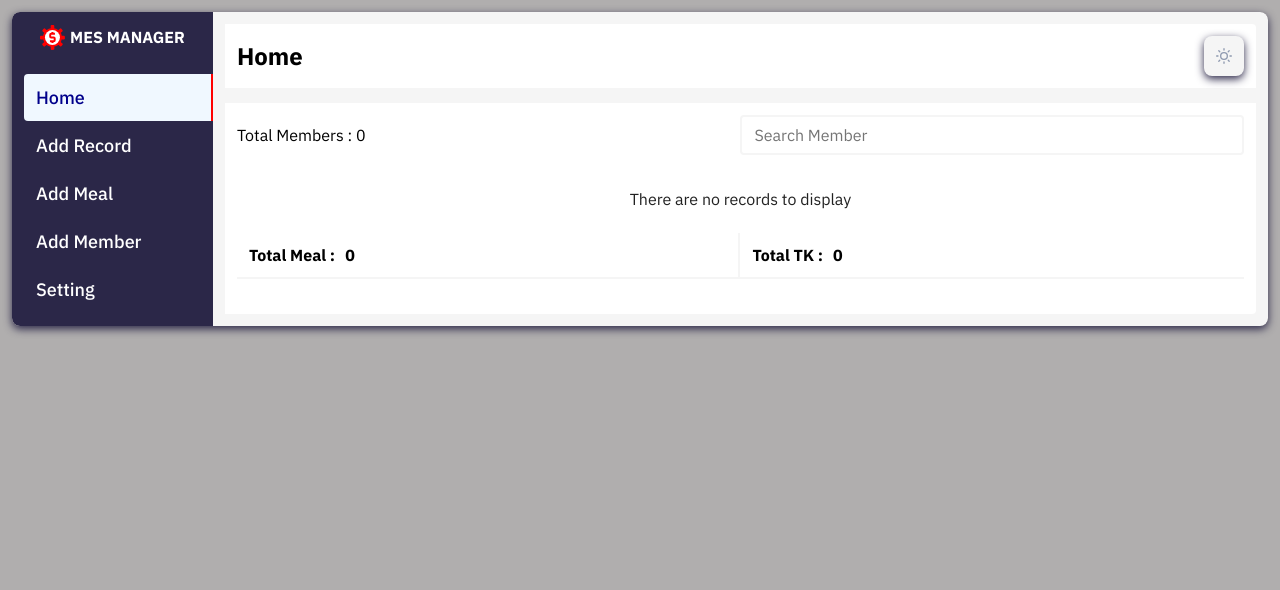
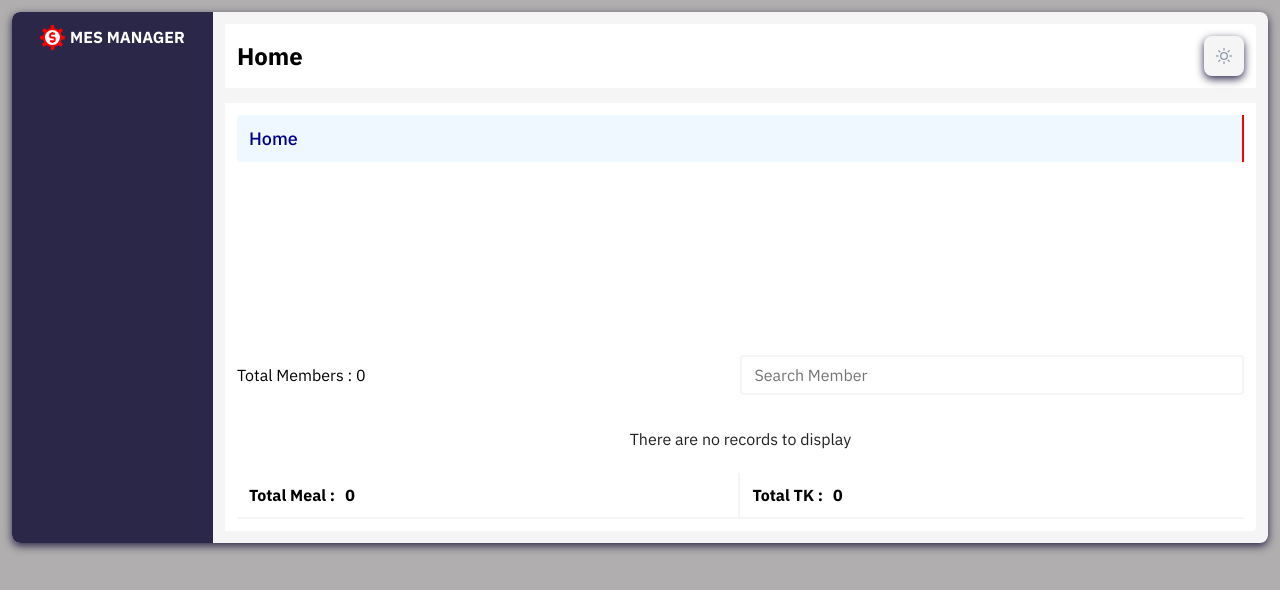
Before and after one commit to RahatSheikhLeon/cost-analysis-in-react, a React (Vite) app: page / in a window 1280 px wide. Shown: the top 590 px of the page. Built offline with nearby package versions, Linux system fonts and the light colour scheme.

Commit message:
add router

```diff
--- a/package.json
+++ b/package.json
@@ -12,7 +12,8 @@
   "dependencies": {
     "react": "^19.0.0",
     "react-data-table-component": "^7.7.0",
-    "react-dom": "^19.0.0"
+    "react-dom": "^19.0.0",
+    "react-router-dom": "^6.30.1"
   },
   "devDependencies": {
     "@eslint/js": "^9.19.0",
--- a/src/App.jsx
+++ b/src/App.jsx
@@ -1,9 +1,19 @@
-import { useState } from 'react';
+import React from 'react';
+import { useState, useEffect  } from 'react';
 import './App.css'
 import { FeatureListItem } from './FeatureListItem'
-import { TabContent } from './TabContent';
+// import { TabContent } from './TabContent';
 import { UiMoodChange } from './UiMoodChange';
 import applogo from '../public/logo2.svg';
+import { Home } from "./Home";
+import { AddRecord } from "./AddRecord";
+import { AddMeal } from "./AddMeal";
+import { AddMember } from "./AddMember";
+import { Setting } from "./Setting";
+
+
+
+import { createBrowserRouter, RouterProvider } from 'react-router-dom';
 
 export default function App() {
 
@@ -27,7 +37,60 @@ export default function App() {
   else if (toggle === 6) {
     pageHeader = "Setting"
   }
-  // "main-app_wrapper dark-mood"
+
+  const [memberInfo, setMemberInfo] = useState([]);
+  useEffect(() => {
+    const data = JSON.parse(localStorage.getItem("memberInfo")) || [];
+    setMemberInfo(data);
+  }, []);
+
+  useEffect(() => {
+    if (memberInfo.length > 0) {
+      localStorage.setItem("memberInfo", JSON.stringify(memberInfo));
+    }
+  }, [memberInfo]);
+
+
+  const router = createBrowserRouter([
+    {
+      path: '/',
+      element: <>
+        <FeatureListItem
+         setToggle={setToggle}
+          toggle={toggle}
+        />
+        <Home memberInfo={memberInfo} setToggle={setToggle} />
+      </>
+    },
+    {
+      path: '/',
+      element: <> <FeatureListItem
+        setToggle={setToggle}
+        toggle={toggle}
+      /><AddRecord memberInfo={memberInfo} setMemberInfo={setMemberInfo} /></>
+    },
+    {
+      path: '/',
+      element: <> <FeatureListItem
+        setToggle={setToggle}
+        toggle={toggle}
+      /><AddMeal memberInfo={memberInfo} setMemberInfo={setMemberInfo} /></>
+    },
+    {
+      path: '/',
+      element: <> <FeatureListItem
+        setToggle={setToggle}
+        toggle={toggle}
+      /><AddMember memberInfo={memberInfo} setMemberInfo={setMemberInfo} /></>
+    },
+    {
+      path: '/',
+      element: <> <FeatureListItem
+        setToggle={setToggle}
+        toggle={toggle}
+      /><Setting memberInfo={memberInfo} setMemberInfo={setMemberInfo} /></>
+    },
+  ])
   return (
     <>
       <div className={`main-app_wrapper ${uiMood === 1 ? 'dark-mood' : ''}`}>
@@ -37,15 +100,16 @@ export default function App() {
               <div className="cal-2">
                 <div className="left-bar">
                   <div className="app-logo-wrapper">
-                     <img src={applogo} alt="App Logo" />
+                    <img src={applogo} alt="App Logo" />
                     <a href="#" className='app-logo'>mes manager</a>
                   </div>
-                  <ul className='feature-list'>
-                    <FeatureListItem
+                  <nav className='feature-list'>
+                    {/* <FeatureListItem
                       setToggle={setToggle}
                       toggle={toggle}
-                    />
-                  </ul>
+                    /> */}
+                     {/* <RouterProvider router={router} />  */}
+                  </nav>
                 </div>
               </div>
               <div className="cal-8">
@@ -53,10 +117,11 @@ export default function App() {
                   <div className="content-wrapper">
                     <div className="content-name">
                       <h2>{pageHeader}</h2>
-                      <UiMoodChange uiMood={uiMood} updateUiMood = {updateUiMood} />
+                      <UiMoodChange uiMood={uiMood} updateUiMood={updateUiMood} />
                     </div>
                     <div className="content-box">
-                      <TabContent toggle={toggle} setToggle={setToggle}/>
+                      {/* <TabContent toggle={toggle} setToggle={setToggle}/> */}
+                      <RouterProvider router={router} />
                     </div>
                   </div>
                 </div>
--- a/src/FeatureListItem.jsx
+++ b/src/FeatureListItem.jsx
@@ -1,26 +1,26 @@
+import { Link } from "react-router-dom"
 
 export function FeatureListItem({ toggle, setToggle }) {
-
     return (
         <>
-            <li className={`nav-list ${toggle === 1 ? 'active' : ''}`}
+            <Link to="/">  <li className={`nav-list ${toggle === 1 ? 'active' : ''}`}
                 onClick={() => setToggle(1)}
-            >Home</li>
+            >Home</li></Link>
 
-            <li className={`nav-list ${toggle === 2 ? 'active' : ''}`}
+            <Link to="/Add Record">   <li className={`nav-list ${toggle === 2 ? 'active' : ''}`}
                 onClick={() => setToggle(2)}
-            >Add Record</li>
+            >Add Record</li></Link>
 
-            <li className={`nav-list ${toggle === 3 ? 'active' : ''}`}
+            <Link to="/Add Meal">  <li className={`nav-list ${toggle === 3 ? 'active' : ''}`}
                 onClick={() => setToggle(3)}
-            >Add Meal</li>
+            >Add Meal</li></Link>
 
-            <li className={`nav-list ${toggle === 4 ? 'active' : ''}`}
+            <Link href="/Add Member"><li className={`nav-list ${toggle === 4 ? 'active' : ''}`}
                 onClick={() => setToggle(4)}
-            >Add Member</li>
-            <li className={`nav-list ${toggle === 5 ? 'active' : ''}`}
+            >Add Member</li></Link>
+            <Link href="/Setting"><li className={`nav-list ${toggle === 5 ? 'active' : ''}`}
                 onClick={() => setToggle(5)}
-            >Setting</li>
+            >Setting</li></Link>
         </>
     )
 }
```
Also changed, not shown: 1 other file (tests, documents, lock files or other folders).
